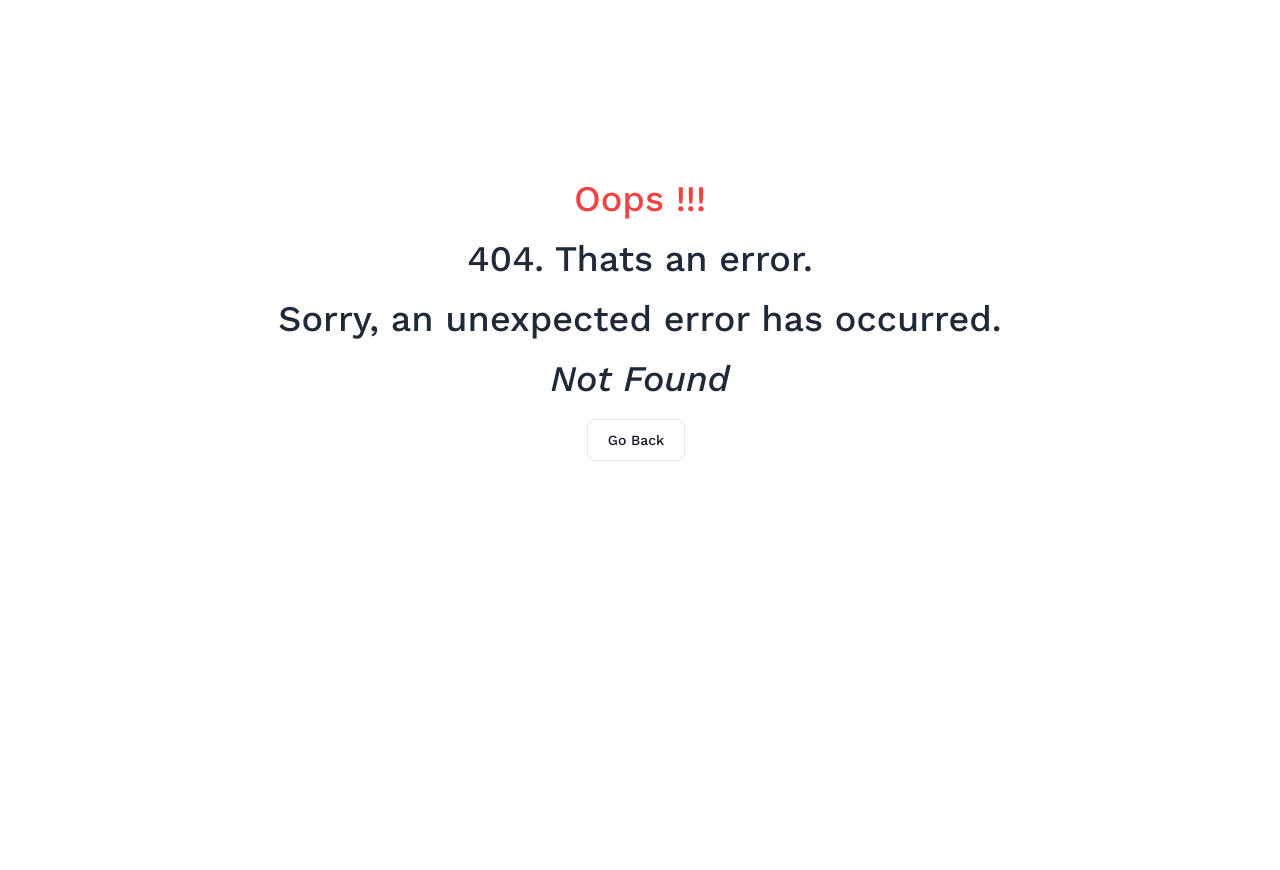
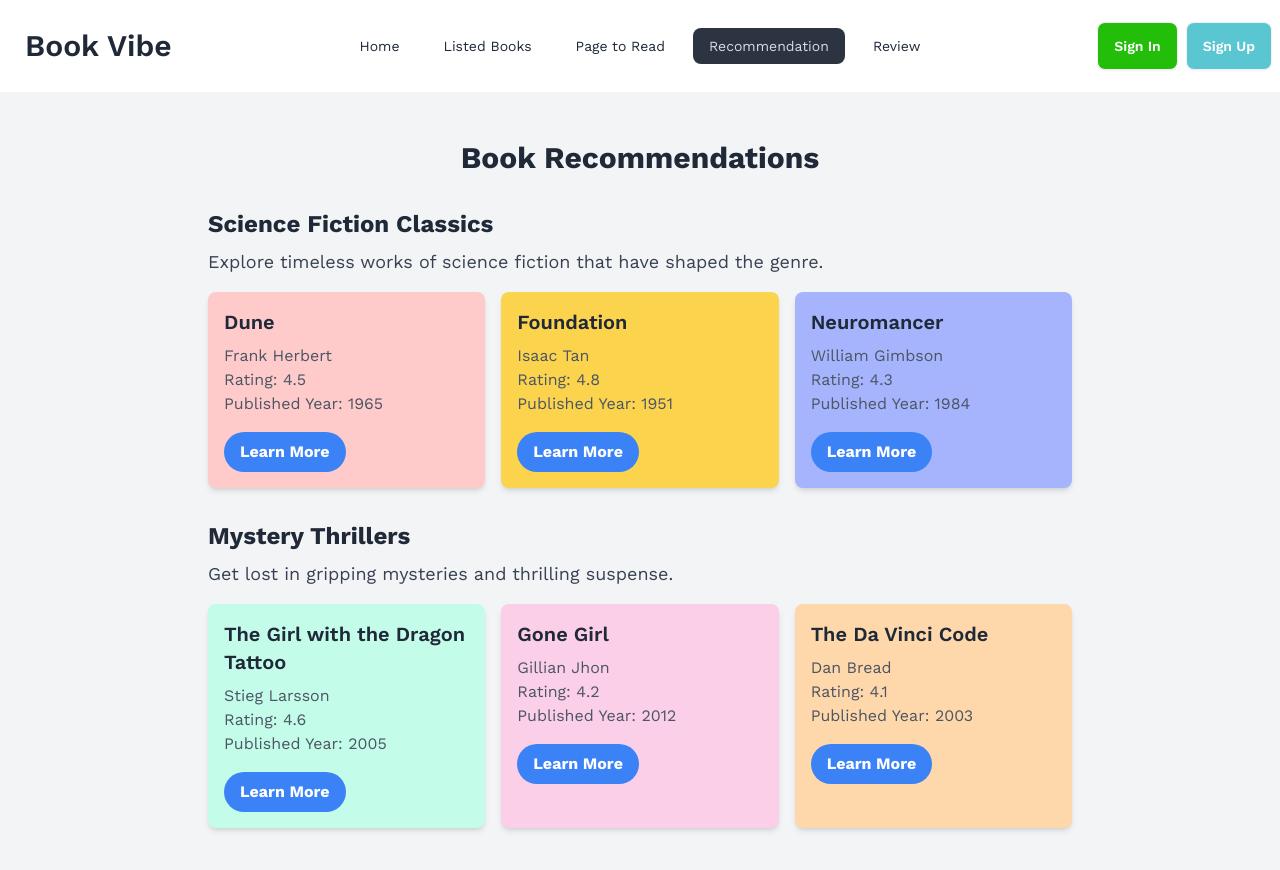
Before and after one commit to rakibgithub21/Book_vive, a React (Vite) app: page /recommendations in a window 1280 px wide. Before the commit this address had no page. Shown: the top 870 px of the page. Before the commit the page ends 800 px from the top, so only its background shows below. Built offline with nearby package versions, Linux system fonts and the light colour scheme.

Commit message:
add antoher route add name as recomendation

```diff
--- /dev/null
+++ b/src/Pages/BookRecommendationsPage .jsx
@@ -0,0 +1,51 @@
+
+
+const BookRecommendationsPage = () => {
+    const bookRecommendations = [
+        {
+            title: "Science Fiction Classics",
+            description: "Explore timeless works of science fiction that have shaped the genre.",
+            books: [
+                { title: "Dune", author: "Frank Herbert", backgroundColor: "#FECACA", rating: 4.5, publishedYear: 1965 },
+                { title: "Foundation", author: "Isaac Tan", backgroundColor: "#FCD34D", rating: 4.8, publishedYear: 1951 },
+                { title: "Neuromancer", author: "William Gimbson", backgroundColor: "#A5B4FC", rating: 4.3, publishedYear: 1984 }
+            ]
+        },
+        {
+            title: "Mystery Thrillers",
+            description: "Get lost in gripping mysteries and thrilling suspense.",
+            books: [
+                { title: "The Girl with the Dragon Tattoo", author: "Stieg Larsson", backgroundColor: "#C4FCEA", rating: 4.6, publishedYear: 2005 },
+                { title: "Gone Girl", author: "Gillian Jhon", backgroundColor: "#FBCFE8", rating: 4.2, publishedYear: 2012 },
+                { title: "The Da Vinci Code", author: "Dan Bread", backgroundColor: "#FED7AA", rating: 4.1, publishedYear: 2003 }
+            ]
+        },
+    ];
+
+    return (
+        <div className="bg-gray-100 py-12">
+            <div className="max-w-4xl mx-auto px-4">
+                <h2 className="text-3xl font-bold text-center mb-8">Book Recommendations</h2>
+                {bookRecommendations.map((recommendation, index) => (
+                    <div key={index} className="mb-8">
+                        <h3 className="text-2xl font-bold mb-2">{recommendation.title}</h3>
+                        <p className="text-lg text-gray-700 mb-4">{recommendation.description}</p>
+                        <div className="grid grid-cols-1 sm:grid-cols-2 md:grid-cols-3 gap-4">
+                            {recommendation.books.map((book, idx) => (
+                                <div key={idx} className="bg-white p-4 rounded-lg shadow-md" style={{ backgroundColor: book.backgroundColor }}>
+                                    <h4 className="text-xl font-semibold mb-2">{book.title}</h4>
+                                    <p className="text-gray-600">{book.author}</p>
+                                    <p className="text-gray-600">Rating: {book.rating}</p>
+                                    <p className="text-gray-600">Published Year: {book.publishedYear}</p>
+                                    <button className="mt-4 bg-blue-500 hover:bg-blue-600 text-white font-bold py-2 px-4 rounded-full">Learn More</button>
+                                </div>
+                            ))}
+                        </div>
+                    </div>
+                ))}
+            </div>
+        </div>
+    );
+};
+
+export default BookRecommendationsPage;
--- a/src/Pages/SuccesStory.jsx
+++ b/src/Pages/SuccesStory.jsx
@@ -38,7 +38,7 @@ const SuccesStory = () => {
                 <p className="text-lg text-gray-700 mb-8">
                     <span className="font-bold">Join Us on the Journey</span>
                     <br />
-                    We invite you to join us on this incredible journey as we continue to redefine the way the world discovers and experiences books. Whether youre a lifelong bookworm or just beginning your reading adventure, there's a place for you at Book Vibe.
+                    We invite you to join us on this incredible journey as we continue to redefine the way the world discovers and experiences books. Whether youre a lifelong bookworm or just beginning your reading adventure, there is a place for you at Book Vibe.
                 </p>
                 <p className="text-lg text-gray-700">
                     Thank you for being a part of our story.
--- a/src/components/NavBar/NavBar.jsx
+++ b/src/components/NavBar/NavBar.jsx
@@ -13,6 +13,7 @@ const NavBar = () => {
                         <li><NavLink to='/'>Home</NavLink></li>
                         <li><NavLink to='/listedbooks'>Listed Books</NavLink></li>
                         <li><NavLink to='/pagestoread'>Page to Read</NavLink></li>
+                        <li><NavLink to='/recommendations'>Recommendation</NavLink></li>
                         <li><NavLink to='/review'>Review</NavLink></li>
                     </ul>
                 </div>
@@ -23,6 +24,7 @@ const NavBar = () => {
                     <li><NavLink to='/'>Home</NavLink></li>
                     <li><NavLink to='/listedbooks'>Listed Books</NavLink></li>
                     <li><NavLink to='/pagestoread'>Page to Read</NavLink></li>
+                    <li><NavLink to='/recommendations'>Recommendation</NavLink></li>
                     <li><NavLink to='/review'>Review</NavLink></li>
                 </ul>
             </div>
```
Also changed, not shown: src/Pages/Route.jsx (+6 -1 lines).
